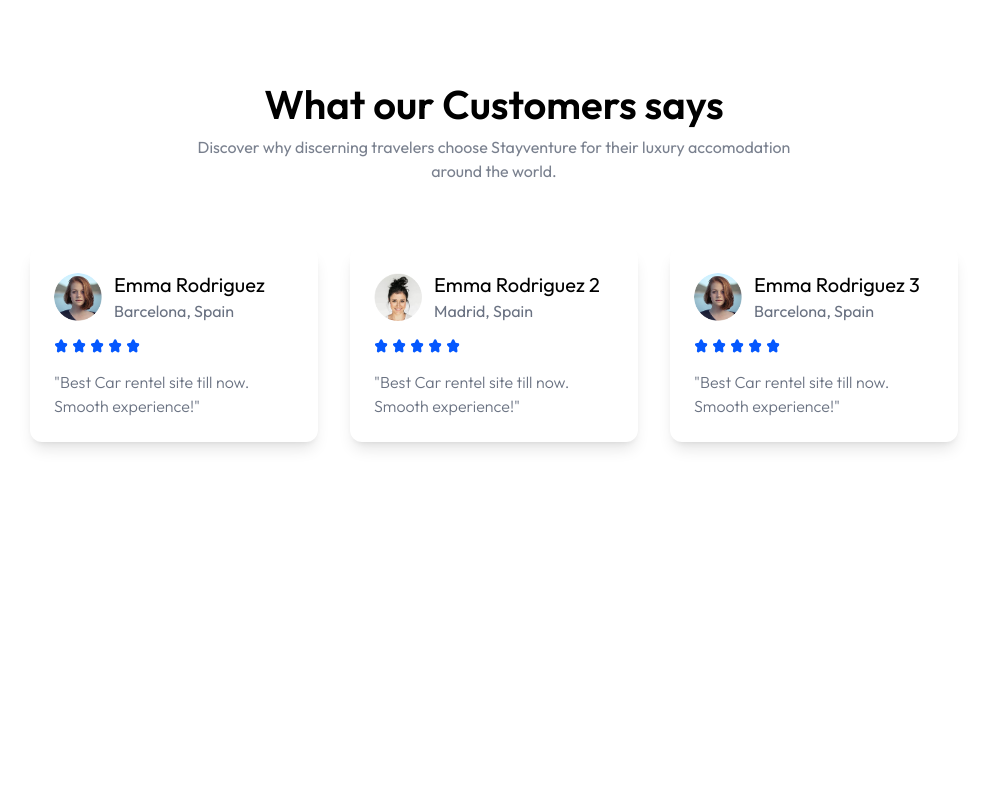
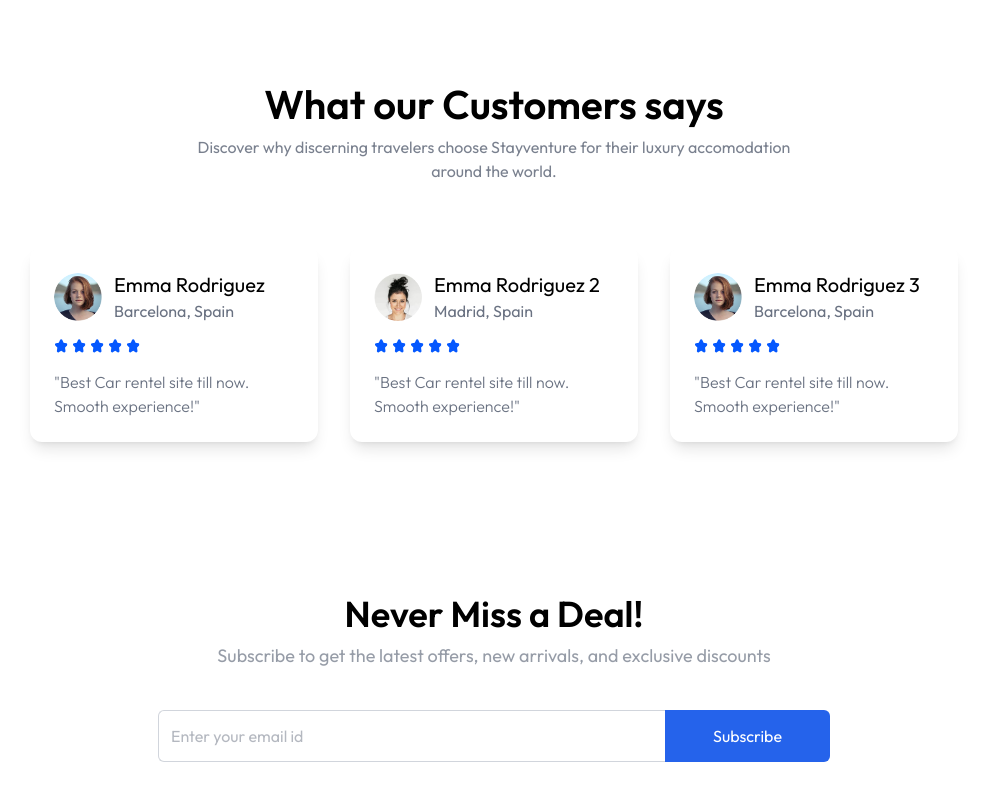
Before and after one commit to shahariat39/WEB-350, a React (Vite) app in the folder client/: page / in a window 1280 px wide. Shown: the part 2329-3129 px from the top of the page, without its empty margins (146-1133 px from the left). Before the commit the page ends 2883 px from the top, so only its background shows below. Built offline with nearby package versions, Linux system fonts and the light colour scheme.

Commit message:
testimonial section added on home page

```diff
--- /dev/null
+++ b/client/src/components/Newsletter.jsx
@@ -0,0 +1,22 @@
+const Newsletter = () => {
+  return (
+    <div className="flex flex-col items-center justify-center text-center space-y-2 my-10 mb-40 max-md:px-4">
+    <h1 className="md:text-4xl text-2xl font-semibold">Never Miss a Deal!</h1>
+    <p className="md:text-lg text-gray-500/70 pb-8">
+        Subscribe to get the latest offers, new arrivals, and exclusive discounts
+    </p>
+    <form className="flex items-center justify-between max-w-2xl w-full md:h-13 h-12">
+        <input
+            className="border border-gray-300 rounded-md h-full border-r-0 outline-none w-full rounded-r-none px-3 text-gray-500"
+            type="text"
+            placeholder="Enter your email id"
+            required
+        />
+        <button type="submit" className="md:px-12 px-8 h-full text-white bg-primary hover:bg-primary-dull transition-all cursor-pointer rounded-md rounded-l-none">
+            Subscribe
+        </button>
+    </form>
+</div>
+  )
+}
+export default Newsletter
--- a/client/src/pages/Home.jsx
+++ b/client/src/pages/Home.jsx
@@ -1,6 +1,7 @@
 import Banner from "../components/Banner"
 import FeatureSection from "../components/FeatureSection"
 import Hero from "../components/Hero"
+import Newsletter from "../components/Newsletter"
 import Testimonial from "../components/Testimonial"
 
 const Home = () => {
@@ -10,6 +11,7 @@
     <FeatureSection />
     <Banner />
     <Testimonial/>
+    <Newsletter />
     </>
   )
 }
```
